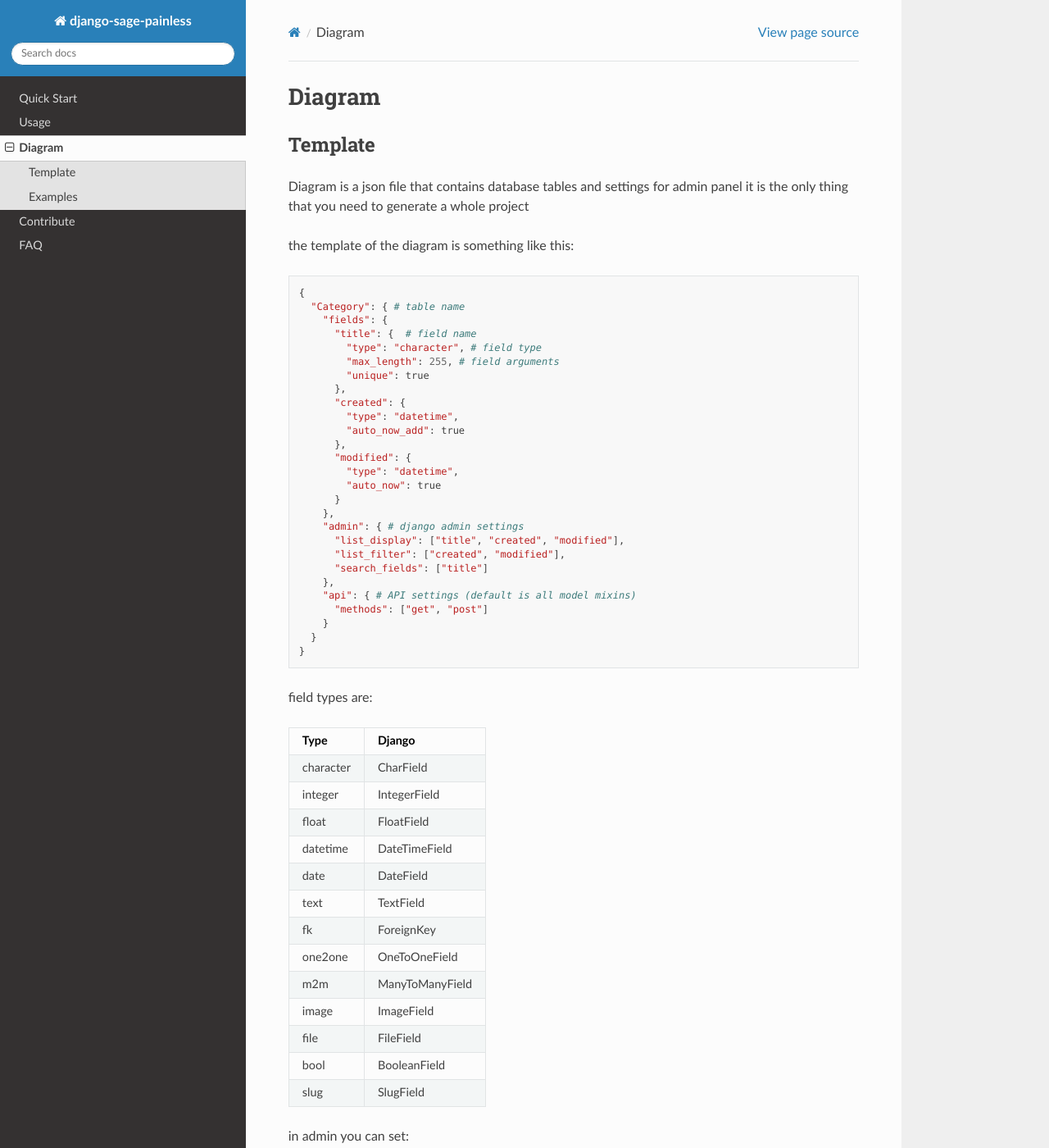
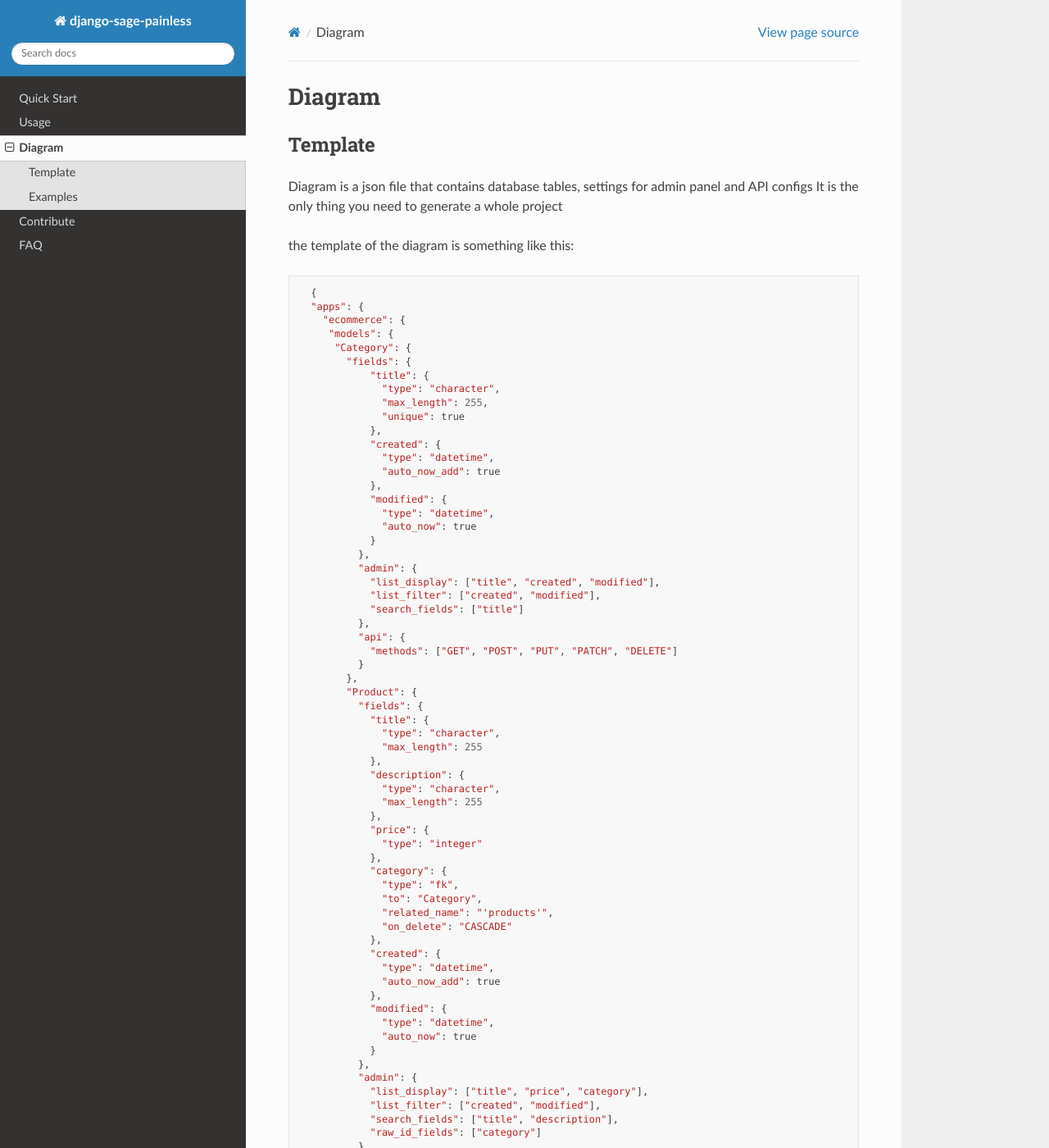
Before and after one commit to sageteamorg/django-sage-painless, a Sphinx documentation site: the page built from docs/diagram.rst, in a window 1280 px wide and 1400 px high. Shown: the whole window at 82% size. Built offline with Sphinx 7.4.7 and the Read the Docs theme 2.0.0, drawn with Linux system fonts in a browser that asks for light colours; some of the changed text lies outside the part shown.

Commit message:
docs (sphinx): Update diagram format

```diff
--- a/docs/diagram.rst
+++ b/docs/diagram.rst
@@ -4,40 +4,107 @@ Diagram
 Template
 ----------------
 
-Diagram is a json file that contains database tables and settings for admin panel
-it is the only thing that you need to generate a whole project
+Diagram is a json file that contains database tables, settings for admin panel and API configs
+It is the only thing you need to generate a whole project
 
 the template of the diagram is something like this:
 
 .. code:: python
 
     {
-      "Category": { # table name
-        "fields": {
-          "title": {  # field name
-            "type": "character", # field type
-            "max_length": 255, # field arguments
-            "unique": true
+    "apps": {
+      "ecommerce": {
+       "models": {
+        "Category": {
+          "fields": {
+              "title": {
+                "type": "character",
+                "max_length": 255,
+                "unique": true
+              },
+              "created": {
+                "type": "datetime",
+                "auto_now_add": true
+              },
+              "modified": {
+                "type": "datetime",
+                "auto_now": true
+              }
+            },
+            "admin": {
+              "list_display": ["title", "created", "modified"],
+              "list_filter": ["created", "modified"],
+              "search_fields": ["title"]
+            },
+            "api": {
+              "methods": ["GET", "POST", "PUT", "PATCH", "DELETE"]
+            }
           },
-          "created": {
-            "type": "datetime",
-            "auto_now_add": true
+          "Product": {
+            "fields": {
+              "title": {
+                "type": "character",
+                "max_length": 255
+              },
+              "description": {
+                "type": "character",
+                "max_length": 255
+              },
+              "price": {
+                "type": "integer"
+              },
+              "category": {
+                "type": "fk",
+                "to": "Category",
+                "related_name": "'products'",
+                "on_delete": "CASCADE"
+              },
+              "created": {
+                "type": "datetime",
+                "auto_now_add": true
+              },
+              "modified": {
+                "type": "datetime",
+                "auto_now": true
+              }
+            },
+            "admin": {
+              "list_display": ["title", "price", "category"],
+              "list_filter": ["created", "modified"],
+              "search_fields": ["title", "description"],
+              "raw_id_fields": ["category"]
+            }
           },
-          "modified": {
-            "type": "datetime",
-            "auto_now": true
+        "Discount": {
+          "fields": {
+            "product": {
+              "type": "fk",
+              "to": "Product",
+              "related_name": "'discounts'",
+              "on_delete": "CASCADE"
+            },
+            "discount": {
+              "type": "integer"
+            },
+            "created": {
+              "type": "datetime",
+              "auto_now_add": true
+            },
+            "modified": {
+              "type": "datetime",
+              "auto_now": true
+            }
+          },
+          "admin": {
+            "list_display": ["discount", "product", "created", "modified"],
+            "list_filter": ["created", "modified"],
+            "raw_id_fields": ["product"]
           }
-        },
-        "admin": { # django admin settings
-          "list_display": ["title", "created", "modified"],
-          "list_filter": ["created", "modified"],
-          "search_fields": ["title"]
-        },
-        "api": { # API settings (default is all model mixins)
-          "methods": ["get", "post"]
         }
       }
     }
+  }
+}
 
 field types are:
 
@@ -88,100 +155,142 @@ Examples
 
 example 1:
 
+2 apps (ecommerce & discount)
+
 .. code:: json
 
     {
-      "Category": {
-        "fields": {
-          "title": {
-            "type": "character",
-            "max_length": 255,
-            "unique": true
-          },
-          "created": {
-            "type": "datetime",
-            "auto_now_add": true
-          },
-          "modified": {
-            "type": "datetime",
-            "auto_now": true
+      "apps": {
+        "ecommerce": {
+          "models": {
+            "Category": {
+              "fields": {
+                "title": {
+                  "type": "character",
+                  "max_length": 255,
+                  "unique": true
+                },
+                "created": {
+                  "type": "datetime",
+                  "auto_now_add": true
+                },
+                "modified": {
+                  "type": "datetime",
+                  "auto_now": true
+                }
+              },
+              "admin": {
+                "list_display": [
+                  "title",
+                  "created",
+                  "modified"
+                ],
+                "list_filter": [
+                  "created",
+                  "modified"
+                ],
+                "search_fields": [
+                  "title"
+                ]
+              },
+              "api": {
+                "methods": [
+                  "GET",
+                  "POST",
+                  "PUT",
+                  "PATCH",
+                  "DELETE"
+                ]
+              }
+            },
+            "Product": {
+              "fields": {
+                "title": {
+                  "type": "character",
+                  "max_length": 255
+                },
+                "description": {
+                  "type": "character",
+                  "max_length": 255
+                },
+                "price": {
+                  "type": "integer"
+                },
+                "category": {
+                  "type": "fk",
+                  "to": "Category",
+                  "related_name": "'products'",
+                  "on_delete": "CASCADE"
+                },
+                "created": {
+                  "type": "datetime",
+                  "auto_now_add": true
+                },
+                "modified": {
+                  "type": "datetime",
+                  "auto_now": true
+                }
+              },
+              "admin": {
+                "list_display": [
+                  "title",
+                  "price",
+                  "category"
+                ],
+                "list_filter": [
+                  "created",
+                  "modified"
+                ],
+                "search_fields": [
+                  "title",
+                  "description"
+                ],
+                "raw_id_fields": [
+                  "category"
+                ]
+              }
+            }
           }
         },
-        "admin": {
-          "list_display": ["title", "created", "modified"],
-          "list_filter": ["created", "modified"],
-          "search_fields": ["title"]
-        },
-        "api": { # API settings
-          "methods": ["get"]
-        }
-      },
-      "Product": {
-        "fields": {
-          "title": {
-            "type": "character",
-            "max_length": 255
-          },
-          "description": {
-            "type": "character",
-            "max_length": 255
-          },
-          "price": {
-            "type": "integer"
-          },
-          "category": {
-            "type": "fk",
-            "to": "Category",
-            "related_name": "'products'",
-            "on_delete": "CASCADE"
-          },
-          "created": {
-            "type": "datetime",
-            "auto_now_add": true
-          },
-          "modified": {
-            "type": "datetime",
-            "auto_now": true
+        "discount": {
+          "models": {
+            "Discount": {
+              "fields": {
+                "product": {
+                  "type": "fk",
+                  "to": "Product",
+                  "related_name": "'discounts'",
+                  "on_delete": "CASCADE"
+                },
+                "discount": {
+                  "type": "integer"
+                },
+                "created": {
+                  "type": "datetime",
+                  "auto_now_add": true
+                },
+                "modified": {
+                  "type": "datetime",
+                  "auto_now": true
+                }
+              },
+              "admin": {
+                "list_display": [
+                  "discount",
+                  "product",
+                  "created",
+                  "modified"
+                ],
+                "list_filter": [
+                  "created",
+                  "modified"
+                ],
+                "raw_id_fields": [
+                  "product"
+                ]
+              }
+            }
           }
-        },
-        "admin": {
-          "list_display": ["title", "price", "category"],
-          "list_filter": ["created", "modified"],
-          "search_fields": ["title", "description"],
-          "raw_id_fields": ["category"]
-        },
-        "api": { # API settings
-          "methods": ["get"]
-        }
-      },
-      "Discount": {
-        "fields": {
-          "product": {
-            "type": "one2one",
-            "to": "Product",
-            "related_name": "'discounts'",
-            "on_delete": "CASCADE"
-          },
-          "discount": {
-            "type": "integer",
-            "default": 0
-          },
-          "created": {
-            "type": "datetime",
-            "auto_now_add": true
-          },
-          "modified": {
-            "type": "datetime",
-            "auto_now": true
-          }
-        },
-        "admin": {
-          "list_display": ["discount", "product", "created", "modified"],
-          "list_filter": ["created", "modified"],
-          "raw_id_fields": ["product"]
-        },
-        "api": { # API settings
-          "methods": ["get"]
         }
       }
     }
@@ -189,50 +298,85 @@ example 1:
 
 example 2:
 
+1 app (articles)
+
 .. code:: json
 
     {
-      "Article": {
-        "fields": {
-          "title": {
-            "type": "character",
-            "max_length": 120
-          },
-          "body": {
-            "type": "character",
-            "max_length": 255
-          },
-          "slug": {
-            "type": "slug",
-            "max_length": 255,
-            "unique": true
-          },
-          "created": {
-            "type": "datetime",
-            "auto_now_add": true
-          },
-          "publish": {
-            "type": "datetime",
-            "null": true,
-            "blank": true
-          },
-          "updated": {
-            "type": "datetime",
-            "auto_now": true
-          },
-          "options": {
-            "type": "character",
-            "max_length": 2,
-            "choices": [["dr", "Draft"], ["pb", "public"], ["sn", "soon"]]
+      "apps": {
+        "articles": {
+          "models": {
+            "Article": {
+              "fields": {
+                "title": {
+                  "type": "character",
+                  "max_length": 120
+                },
+                "body": {
+                  "type": "character",
+                  "max_length": 255
+                },
+                "slug": {
+                  "type": "slug",
+                  "max_length": 255,
+                  "unique": true
+                },
+                "created": {
+                  "type": "datetime",
+                  "auto_now_add": true
+                },
+                "publish": {
+                  "type": "datetime",
+                  "null": true,
+                  "blank": true
+                },
+                "updated": {
+                  "type": "datetime",
+                  "auto_now": true
+                },
+                "options": {
+                  "type": "character",
+                  "max_length": 2,
+                  "choices": [
+                    [
+                      "dr",
+                      "Draft"
+                    ],
+                    [
+                      "pb",
+                      "public"
+                    ],
+                    [
+                      "sn",
+                      "soon"
+                    ]
+                  ]
+                }
+              },
+              "admin": {
+                "list_display": [
+                  "title",
+                  "created",
+                  "updated"
+                ],
+                "list_filter": [
+                  "created",
+                  "updated",
+                  "options"
+                ],
+                "search_fields": [
+                  "title",
+                  "body"
+                ]
+              },
+              "api": {
+                "methods": [
+                  "get",
+                  "post"
+                ]
+              }
+            }
           }
-        },
-        "admin": {
-          "list_display": ["title", "created", "updated"],
-          "list_filter": ["created", "updated", "options"],
-          "search_fields": ["title", "body"]
-        },
-        "api": { # API settings
-          "methods": ["get", "post"]
         }
       }
     }
```
Also changed, not shown: sage_painless/docs/diagrams/article_diagram.json (+40 -4 lines), sage_painless/docs/diagrams/product_diagram.json (+52 -11 lines).
